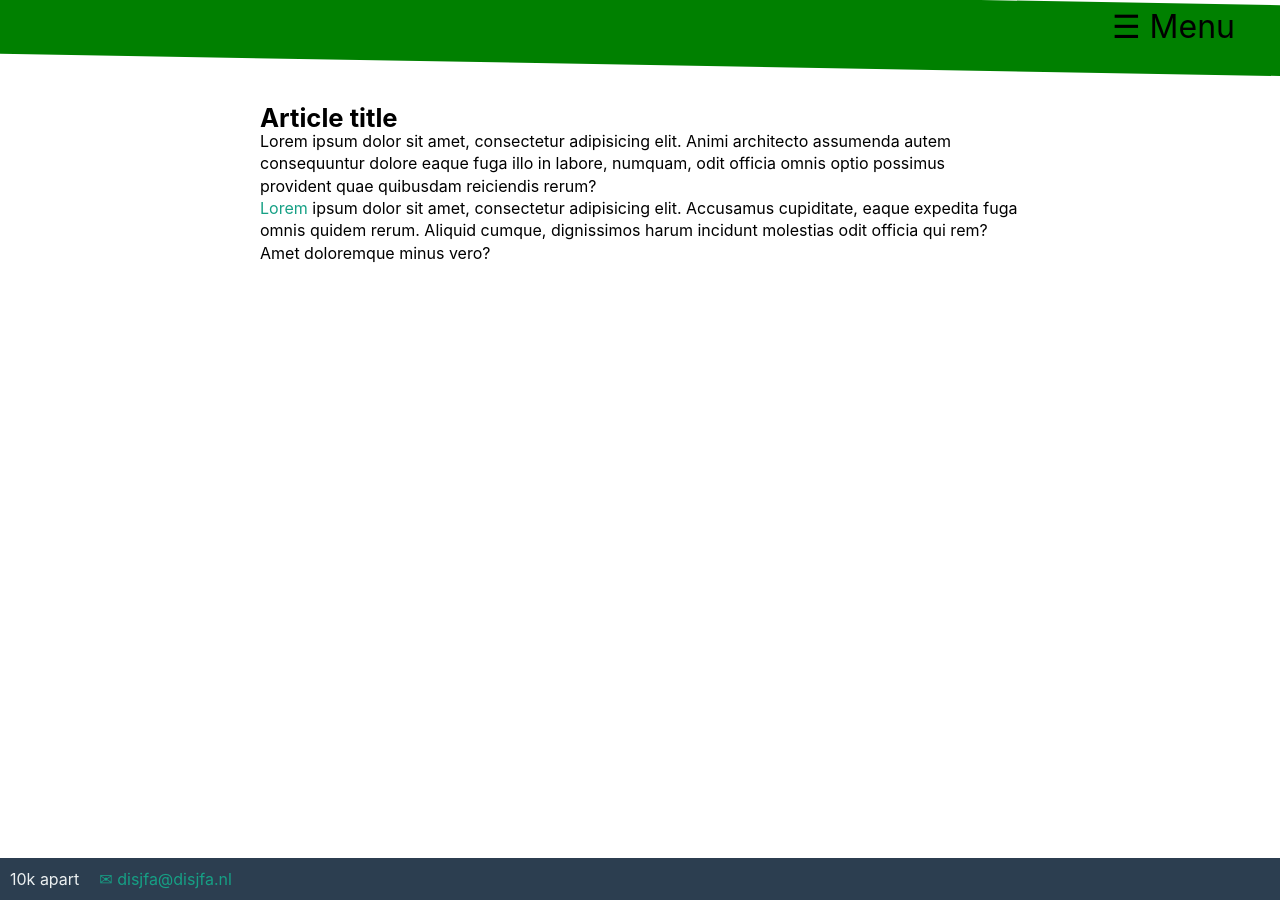
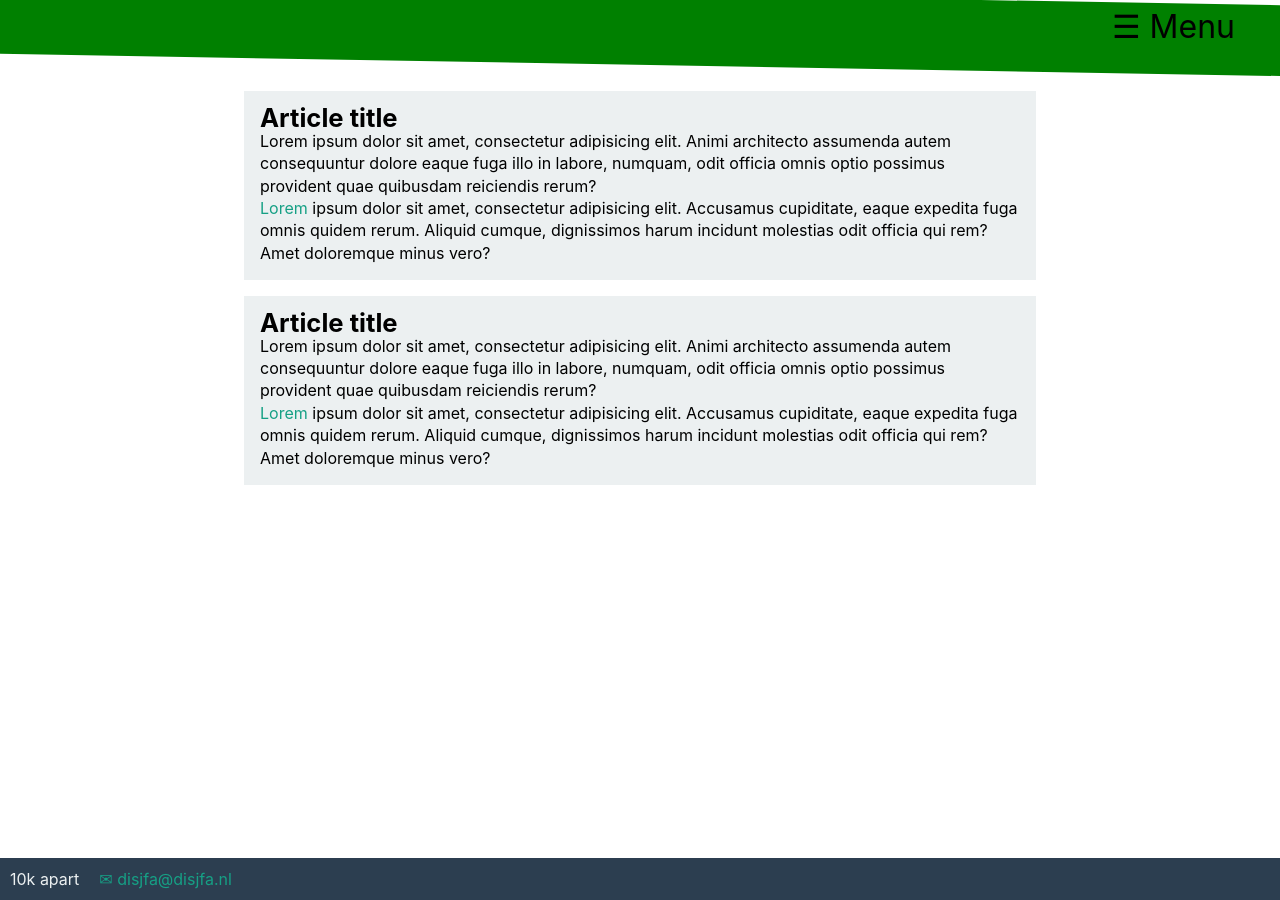
Before and after one commit to disjfa/10k-2016, a Jekyll site: the page built from index.html, in a window 1280 px wide. Built offline with Jekyll 4.4.1, drawn with Linux system fonts in a browser that asks for light colours.

```diff
--- a/_config.yml
+++ b/_config.yml
@@ -9,12 +9,14 @@
 sass:
   style: compressed
 
+exclude: [Gemfile, Gemfile.lock, README.md]
+
 # Site settings
 title: 10k apart
 email: disjfa@disjfa.nl
 description: > # this means to ignore newlines until "baseurl:"
   Project for the 10k apart competition, uses some simple examples to make the internet cool again.
-baseurl: "/10k-2016/" # the subpath of your site, e.g. /blog
+baseurl: "/10k-2016" # the subpath of your site, e.g. /blog
 url: "https://disjfa.github.io/" # the base hostname & protocol for your site
 github_username:  disjfa
 
--- a/_includes/header.html
+++ b/_includes/header.html
@@ -10,7 +10,7 @@
             &#215;
         </label>
         <div>
-            <a href="{{ site.baseurl }}/home">
+            <a href="{{ site.baseurl }}/">
                 <span>&#9733;</span>
                 Home
             </a>
--- a/_sass/_header.scss
+++ b/_sass/_header.scss
@@ -52,7 +52,7 @@ header {
           line-height: 3rem;
         }
         &:hover {
-          transform: scale(1.1);
+          transform: scale(1.2);
           color: $color-white;
         }
       }
--- a/_sass/_layout.scss
+++ b/_sass/_layout.scss
@@ -6,4 +6,15 @@ article {
   max-width: 760px;
   margin: 1rem auto;
   padding: 1rem;
+  background: $color-white;
+  animation: fadeIn 2s;
 }
+
+@keyframes fadeIn {
+  from {
+    opacity: 0;
+  }
+  to {
+    opacity: 1;
+  }
+}
--- a/index.html
+++ b/index.html
@@ -13,3 +13,12 @@ permalink: /
         <a href="#">Lorem</a> ipsum dolor sit amet, consectetur adipisicing elit. Accusamus cupiditate, eaque expedita fuga omnis quidem rerum. Aliquid cumque, dignissimos harum incidunt molestias odit officia qui rem? Amet doloremque minus vero?
     </p>
 </article>
+<article>
+    <h2>Article title</h2>
+    <p>
+        Lorem ipsum dolor sit amet, consectetur adipisicing elit. Animi architecto assumenda autem consequuntur dolore eaque fuga illo in labore, numquam, odit officia omnis optio possimus provident quae quibusdam reiciendis rerum?
+    </p>
+    <p>
+        <a href="#">Lorem</a> ipsum dolor sit amet, consectetur adipisicing elit. Accusamus cupiditate, eaque expedita fuga omnis quidem rerum. Aliquid cumque, dignissimos harum incidunt molestias odit officia qui rem? Amet doloremque minus vero?
+    </p>
+</article>
```
